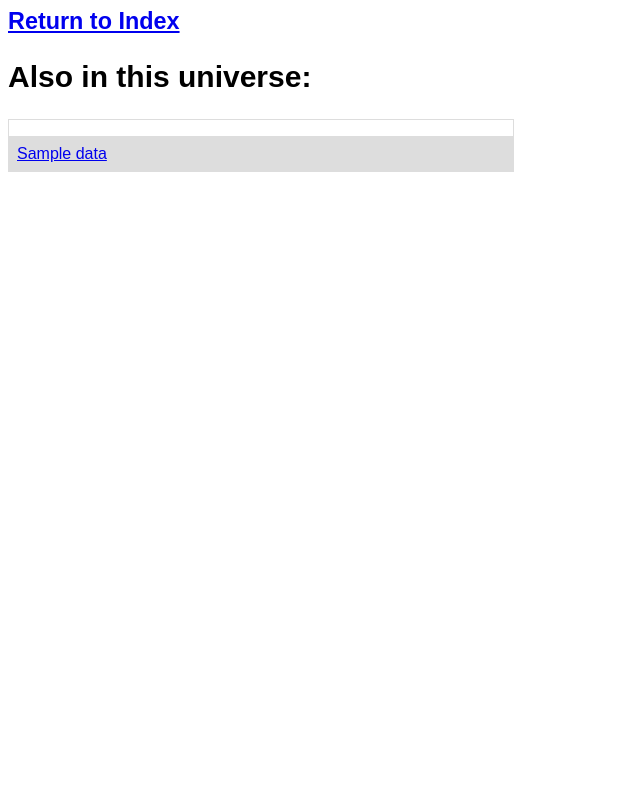
After one commit to breanatate/MarvelDB, a Flask app: template templates/universe.html in a window 1280 px wide. The commit adds this page. Shown: the whole page, without its empty margins (0-640 px from the left). Run offline with Flask 2, Linux system fonts and the light colour scheme; the template is opened without the code that fills it: most values are stand-ins (such as "Sample title", 1, 10 or a date in 2020); parts of the project's set-up code (start-up, migrations or seed data) failed here and were passed over.

Commit message:
Breana final changes-profile, universe page, shows works

```diff
--- a/server.py
+++ b/server.py
@@ -168,11 +168,26 @@ def index():
 # The functions for each app.route need to have different names
 #
 
+@app.route('/universe/<uid>')
+def universe(uid):
+  cursor = g.conn.execute('SELECT i.alias FROM Individuals AS i WHERE i.uid = (%s)', uid)
+  results = []
+  for person in cursor:
+    results.append(person[0])
+  cursor.close
+  context = dict(data=results)
+  return render_template("universe.html", **context)
+
+
 #profile page
 @app.route('/profile/<alias>')
 def profile(alias):
+
   cursor = g.conn.execute('SELECT i.alias, i.name, i.appdate, i.species, i.uid, i.equipment FROM Individuals AS i WHERE i.alias = (%s)', alias)
   results = []
+  civilian = false
+  hero = false
+  villain = false
   for person in cursor:
     row = []
     row.append(person[0])
@@ -181,12 +196,50 @@ def profile(alias):
     row.append(person[3])
     row.append(person[4])
     row.append(person[5])
+
     cursor = g.conn.execute('SELECT h.powname FROM Has_A AS h WHERE h.alias = (%s)', alias)
     for power in cursor:
-      row.append(power[0])
+      row.append(power[0]) #index 6
     cursor.close()
+    if len(row)< 7:
+      row.append("None") #index 6
+    cursor = g.conn.execute('SELECT h.maincolor, h.sidekick FROM Heroes AS h WHERE h.alias = (%s)', alias)
+    for ind in cursor:
+      row.append(ind[0]) #index 7
+      row.append(ind[1]) #index 8
+      hero = true
+
+    cursor.close()
+    if len(row)< 9:
+      row.append("NA")
+      row.append("NA")
+
+    cursor = g.conn.execute('SELECT c.employer FROM Civilians AS c WHERE c.alias = (%s)', alias)
+    for ind in cursor:
+      row.append(ind[0]) #index 9
+      civilian = true
+
+    cursor.close()
+    if len(row)< 10:
+      row.append("NA")
+
+    cursor = g.conn.execute('SELECT v.nemesis FROM Villains AS v WHERE v.alias = (%s)', alias)
+    for ind in cursor:
+      row.append(ind[0]) #index 10
+      villain = true
+    cursor.close()
+    if len(row) < 11:
+      row.append("NA")
+
+    if hero == true:
+      row.append("Hero")
+    elif civilian == true:
+      row.append("Civilian")
+    elif villain == true:
+      row.append("Villain")
     results.append(row)
   cursor.close()
+
   affiliation = []
   cursor = g.conn.execute('SELECT b.aname FROM Belongs_To AS b WHERE b.alias = (%s)', alias)
   for aff in cursor:
@@ -200,6 +253,8 @@ def profile(alias):
         suggests.append(person)
     cursor.close()
 
+
+
   #media
   media =[]
   movies = []
@@ -208,15 +263,19 @@ def profile(alias):
   book = false
   show = false
   movie = false
+  row = []
+
   cursor = g.conn.execute('SELECT m.title, m.releasedate FROM Appears_In AS m WHERE m.alias = (%s)', alias)
   for result in cursor:
     row = []
     row.append(result[0])
     row.append(result[1])
     media.append(row)
+
   cursor.close()
   for thing in media:
     title = thing[0]
+
     cursor = g.conn.execute('SELECT b.title, b.releasedate, b.author FROM Books AS b WHERE b.title = (%s)', title)
     for author in cursor:
       row = []
@@ -224,19 +283,21 @@ def profile(alias):
       row.append(author[1])
       row.append(author[2])
       books.append(row)
-      book = true
+
     cursor.close()
+
     cursor = g.conn.execute('SELECT t.title, t.releasedate, t.channel, t.director FROM TVShows AS t WHERE t.title = (%s)', title)
     for show in cursor:
-      row = []
-      row.append(show[0])
-      row.append(show[1])
-      row.append(show[2])
-      row.append(show[3])
-      #media.append(row)
-      shows.append(row)
-      show = true
+        row = []
+        row.append(show[0])
+        row.append(show[1])
+        row.append(show[2])
+        row.append(show[3])
+
+        shows.append(row)
+
     cursor.close()
+
     cursor = g.conn.execute('SELECT m.title, m.releasedate, m.phase, m.director FROM Movies AS m WHERE m.title = (%s)', title)
     for movie in cursor:
         row = []
@@ -244,25 +305,47 @@ def profile(alias):
         row.append(movie[1])
         row.append(movie[2])
         row.append(movie[3])
-        movie = true
-        #media.append(row)
+
         movies.append(row)
     cursor.close()
-  cursor.close()
-  if affiliation and book:
+
+  if affiliation and books and movies:
+    context = dict(data = results, data1 = affiliation, data2 = suggests, book = books, movie = movies)
+  elif affiliation and books:
     context = dict(data = results, data1 = affiliation, data2 = suggests, book = books)
-  if affiliation and show:
+  elif affiliation and shows:
     context = dict(data = results, data1 = affiliation, data2 = suggests, show = shows)
-  if affiliation and movie:
+  elif affiliation and movies:
     context = dict(data = results, data1 = affiliation, data2 = suggests, movie = movies)
-  elif book:
+  elif affiliation and shows and movies:
+    context = dict(data = results, data1 = affiliation, data2 = suggests, show = shows, movie = movies)
+  elif affiliation and movies and shows:
+    context = dict(data = results, data1 = affiliation, data2 = suggests, movie = movies, show = shows)
+
+  elif books:
+
     context = dict(data = results, book = books)
-  elif show:
+
+  elif books and movies:
+
+    context = dict(data = results, book = books, movie = movies)
+
+  elif shows:
+
     context = dict(data = results, show = shows)
-  elif movie:
-      context = dict(data = results, movie = movies)
+
+  elif shows and movies:
+
+    context = dict(data = results, show = shows, movie = movies)
+
+  elif movies:
+    context = dict(data = results, movie = movies)
+
   else:
     context = dict(data = results, data3 = media)
+
+
+
   return render_template("profile.html", **context)
 
 
--- a/templates/another.html
+++ b/templates/another.html
@@ -41,7 +41,7 @@ tr:nth-child(even) {
     	<td><a href='/profile/{{n[0]}}'>{{n[0]}}</a></td>
     	<td>{{n[1]}}</td>
     	<td>{{n[2]}}</td>
-    	<td>{{n[3]}}</td>
+    	<td><a href='/universe/{{n[3]}}'>{{n[3]}}</a></td>
   	</tr>
   	{% endfor %}
   </table>
--- /dev/null
+++ b/templates/universe.html
@@ -0,0 +1,43 @@
+<html>
+<style>
+body{
+  font-size: 15pt;
+  font-family: arial;
+}
+table {
+	font-family: arial, sans-serif;
+	border-collapse: collapse;
+	width: 40%;
+	margin-right:10px
+}
+
+td, th {
+    border: 1px solid #dddddd;
+    text-align: left;
+    padding: 8px;
+}
+
+tr:nth-child(even) {
+    background-color: #dddddd;
+}
+
+
+
+</style>
+<body>
+  <h3><a href="/">Return to Index</a></h3>
+  <h2>Also in this universe:</h2>
+  <table>
+    <th>
+      {% for n in data %}
+        <tr>
+          <td><a href='/profile/{{n}}'>{{n}}</a></td>
+        </tr>
+      {% endfor %}
+    </th>
+  </table>
+
+
+
+</body>
+</html>
```
Also changed, not shown: templates/profile.html (+28 -1 lines).
